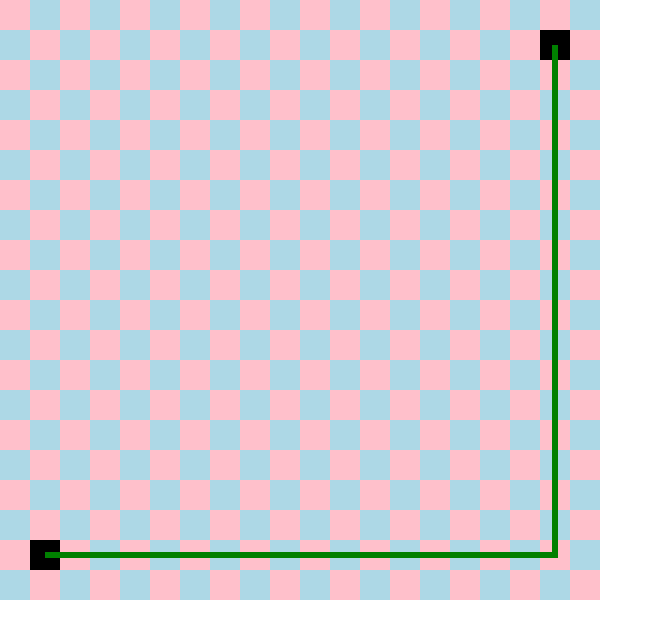
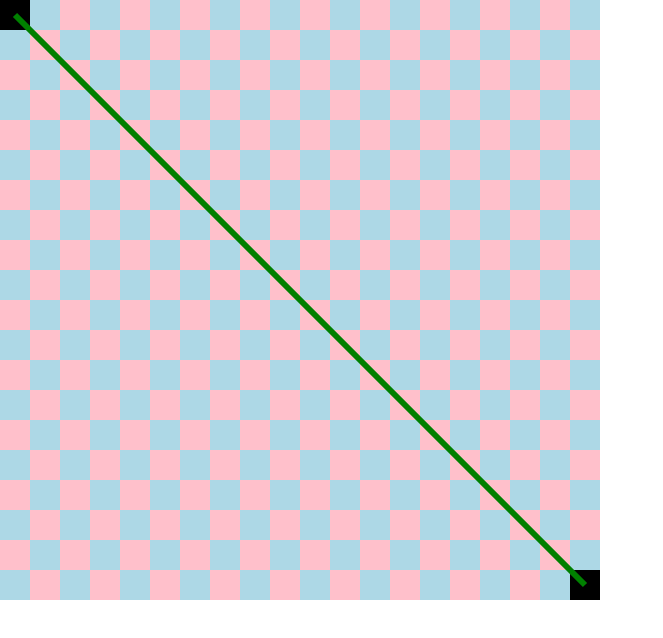
Before and after one commit to KargJonas/custom-path-finder, a plain HTML site: page index.html in a window 1280 px wide. Shown: the whole page, without its empty margins (0-663 px from the left). Drawn offline with Linux system fonts and the light colour scheme.

Commit message:
Minor improvements

```diff
--- /dev/null
+++ b/arr2.js
@@ -0,0 +1,30 @@
+class Arr2 {
+  constructor(columns, rows) {
+    this.columns = columns;
+    this.rows = rows;
+    this.arr = new Array(columns).fill();
+    this.arr = this.arr.map(() => (new Array(rows)).fill(0));
+  }
+
+  map(fn) {
+    for (let x = 0; x < this.columns; x++) {
+      for (let y = 0; y < this.rows; y++) {
+        fn(this.arr[x][y], new Vec2(x, y));
+      }
+    }
+  }
+
+  forEach(fn) {
+    this.map((val, pos) => {
+      this.arr[pos.x][pos.y] = fn(val, pos.x, pos.y);
+    });
+  }
+
+  set(pos, value) {
+    this.arr[pos.x][pos.y] = value;
+  }
+
+  get(pos) {
+    return this.arr[pos.x][pos.y];
+  }
+}
--- a/grid.js
+++ b/grid.js
@@ -11,11 +11,11 @@ class Grid extends Arr2 {
     new Vec2(0, -1),
     new Vec2(1, 0),
     new Vec2(0, 1),
-    new Vec2(-1, 0)
-    // new Vec2(-1, -1),
-    // new Vec2(1, 1),
-    // new Vec2(-1, 1),
-    // new Vec2(1, -1),
+    new Vec2(-1, 0),
+    new Vec2(-1, -1),
+    new Vec2(1, 1),
+    new Vec2(-1, 1),
+    new Vec2(1, -1)
   ];
 
   draw() {
@@ -44,8 +44,9 @@ class Grid extends Arr2 {
 
     this.neighborPositions.map(offset => {
       const neighbor = new Vec2(pos.x + offset.x, pos.y + offset.y);
+
       if (
-        this.arr[neighbor.x] &&
+        this.arr[neighbor.x] !== undefined &&
         this.arr[neighbor.x][neighbor.y] !== undefined
       ) {
         neighbors.push(neighbor);
@@ -61,10 +62,17 @@ class Grid extends Arr2 {
     const step = () => {
       const previous = steps[steps.length - 1];
       if (previous.equals(b)) return;
-      const neighbors = this.getNeighbors(previous).sort(
-        (i, j) => b.dist(i) - b.dist(j)
-      );
-      steps.push(neighbors[0]);
+
+      let neighbors = this.getNeighbors(previous).map(neighbor => {
+        return {
+          pos: neighbor,
+          dist: b.dist(neighbor)
+        };
+      });
+
+      neighbors = neighbors.sort((i, j) => i.dist - j.dist);
+
+      steps.push(neighbors[0].pos);
       step();
     };
 
@@ -77,6 +85,7 @@ class Grid extends Arr2 {
       step.mul(this.tileSize).addScalar(this.halfTileSize)
     );
 
+    ctx.beginPath();
     ctx.strokeStyle = "green";
     ctx.lineWidth = 6;
     ctx.moveTo(absPositions.x, absPositions.y);
--- a/index.html
+++ b/index.html
@@ -6,9 +6,10 @@
     <meta http-equiv="X-UA-Compatible" content="ie=edge" />
     <title>Path finder</title>
   </head>
-  <body style="margin:0;overflow:hidden">
+  <body style="margin:0;overflow:hidden" oncontextmenu="return false;">
+    <script src="lib.js"></script>
     <script src="vec.js"></script>
-    <script src="lib.js"></script>
+    <script src="arr2.js"></script>
     <script src="grid.js"></script>
     <script src="main.js"></script>
   </body>
--- a/lib.js
+++ b/lib.js
@@ -2,50 +2,6 @@ const cnv = document.createElement("canvas");
 const ctx = cnv.getContext("2d");
 document.body.appendChild(cnv);
 
-let width, height;
-
-function max() {
-  width = innerWidth;
-  height = innerHeight;
-  cnv.width = width;
-  cnv.height = height;
-}
-
-max();
-addEventListener("resize", max);
-
-function line(a, b) {
-  ctx.moveTo(a.x, a.y);
-  ctx.lineTo(b.x, b.y);
-}
-
-class Arr2 {
-  constructor(columns, rows) {
-    this.columns = columns;
-    this.rows = rows;
-    this.arr = new Array(columns).fill();
-    this.arr = this.arr.map(() => (new Array(rows)).fill(0));
-  }
-
-  map(fn) {
-    for (let x = 0; x < this.columns; x++) {
-      for (let y = 0; y < this.rows; y++) {
-        fn(this.arr[x][y], new Vec2(x, y));
-      }
-    }
-  }
-
-  forEach(fn) {
-    this.map((val, pos) => {
-      this.arr[pos.x][pos.y] = fn(val, pos.x, pos.y);
-    });
-  }
-
-  set(pos, value) {
-    this.arr[pos.x][pos.y] = value;
-  }
-
-  get(pos) {
-    return this.arr[pos.x][pos.y];
-  }
-}
+const width = height = 600;
+cnv.width = width;
+cnv.height = height;
--- a/main.js
+++ b/main.js
@@ -1,10 +1,30 @@
-const grid = new Grid(20, 20);
-const start = new Vec2(1, 18);
-const end = new Vec2(18, 1);
+let grid = new Grid(20, 20);
+let start = new Vec2(0, 0);
+let end = new Vec2(19, 19);
 
-const path = grid.path(start, end);
+function run() {
+  const path = grid.path(start, end);
+  grid = new Grid(20, 20);
 
-grid.set(start, 1);
-grid.set(end, 1);
-grid.draw();
-grid.drawPath(path);
+  grid.set(start, 1);
+  grid.set(end, 1);
+  grid.draw();
+  grid.drawPath(path);
+}
+
+function mouseDown({clientX, clientY, which}) {
+  const cursorPos = new Vec2(
+    Math.floor(clientX / grid.tileSize),
+    Math.floor(clientY / grid.tileSize)
+  );
+
+  if (which == 1) start = cursorPos;
+  else if (which == 3) end = cursorPos;
+
+  ctx.clearRect(0, 0, width, height);
+  run();
+}
+
+run();
+cnv.addEventListener("mousedown", mouseDown);
+cnv.addEventListener("mousemove", mouseDown);
--- a/vec.js
+++ b/vec.js
@@ -29,7 +29,7 @@ class Vec2 {
     const diff = this.sub(other);
 
     return Math.sqrt(
-      Math.pow(diff.x, 2),
+      Math.pow(diff.x, 2) +
       Math.pow(diff.y, 2)
     );
   }
```
